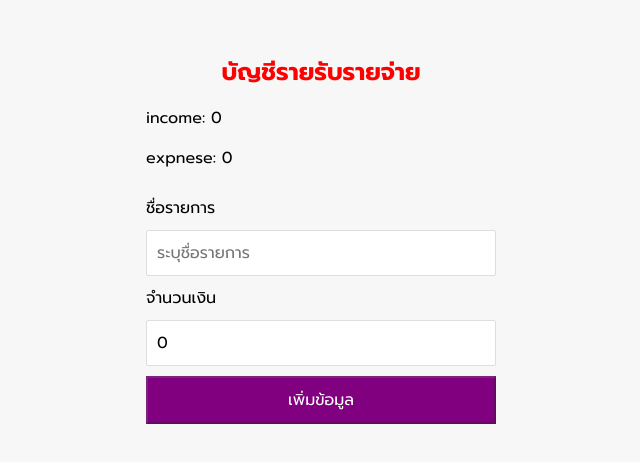
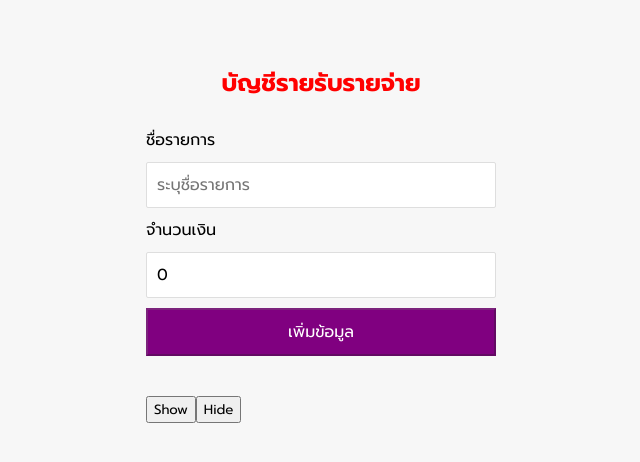
Before and after one commit to Thidtanai/Recap_Knowledge, a React (Create React App) app in the folder Kong/JS_React/react-basic/: page / in a window 1280 px wide. Shown: the part 156-618 px from the top of the page, without its empty margins (319-959 px from the left). Built offline with nearby package versions, Linux system fonts and the light colour scheme.

Commit message:
Update_UseReducer

```diff
--- a/Kong/JS_React/react-basic/src/App.js
+++ b/Kong/JS_React/react-basic/src/App.js
@@ -1,7 +1,7 @@
 //import logo from "./logo.svg";
 import "./App.css";
 import React, { useEffect } from "react";
-import { useState } from "react";
+import { useState, useReducer } from "react";
 
 import Transaction from "./components/Transaction";
 import FormComponent from "./components/FormComponent";
@@ -41,6 +41,19 @@ function App() {
     setReportIncome(income);
     setReportExpense(Math.abs(expense));
   }, [items, reportIncome, reportExpense]);
+
+  //reducer state
+  const [showReport, setShowReport] = useState(false);
+  const reducer = (state, action) => {
+    switch (action.type) {
+      case "SHOW":
+        return setShowReport(true);
+      case "HIDE":
+        return setShowReport(false);
+    }
+  };
+  const [result, dispatch] = useReducer(reducer, showReport);
+
   return (
     /* Provider */
     <DataContext.Provider
@@ -51,9 +64,17 @@ function App() {
     >
       <div className="container">
         <Title />
-        <ReportComponent />
+        {showReport && <ReportComponent />}
         <FormComponent onAddItem={onAddNewItem} />
         <Transaction items={items} />
+        {/* Reducer */}
+        <h1>{result}</h1>
+        <button onClick={() => dispatch({ type: "SHOW"})}>
+          Show
+        </button>
+        <button onClick={() => dispatch({ type: "HIDE"})}>
+          Hide
+        </button>
       </div>
     </DataContext.Provider>
   );
--- /dev/null
+++ b/Kong/JS_React/react-basic/src/components/ReportComponent.css
@@ -0,0 +1,28 @@
+.report-container {
+  display: flex;
+  justify-content: space-between;
+  background: #fff;
+  padding: 15px;
+  margin: 15px 0;
+}
+
+.report-container > div {
+  flex: 1;
+  text-align: center;
+}
+.report-container > div:first-of-type {
+  border-right: 1px solid #dedede;
+}
+
+.report {
+  font-size: 20px;
+  letter-spacing: 1px;
+  margin: 5px 0;
+}
+
+.report.plus{
+    color: #2ecc71;
+}
+.report.minus{
+    color: red;
+}
--- a/Kong/JS_React/react-basic/src/components/ReportComponent.js
+++ b/Kong/JS_React/react-basic/src/components/ReportComponent.js
@@ -1,5 +1,6 @@
 import { useContext } from "react";
 import DataContext from "../data/DataContext";
+import "./ReportComponent.css";
 
 const ReportComponent = () => {
   /* Consumer */
@@ -13,8 +14,18 @@ const ReportComponent = () => {
           </p>
         )}
       </DataContext.Consumer> */}
-      <p>income: {income}</p>
-      <p>expnese: {expense}</p>
+      <h4>Total (baht)</h4>
+      <h1>฿{income - expense}</h1>
+      <div className="report-container">
+        <div>
+          <h4>Income</h4>
+          <p className="report plus">฿{income}</p>
+        </div>
+        <div>
+          <h4>Expense</h4>
+          <p className="report minus">฿{expense}</p>
+        </div>
+      </div>
     </div>
   );
 };
```
